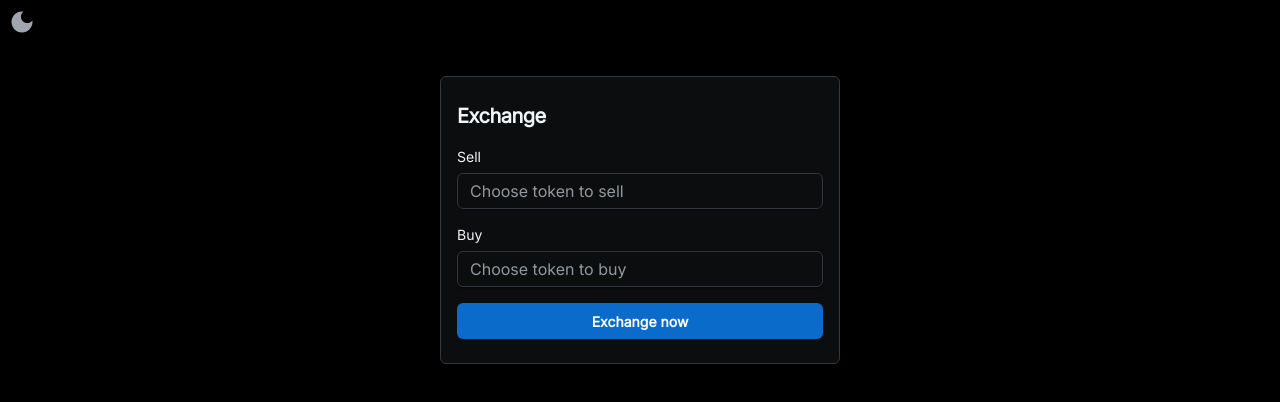
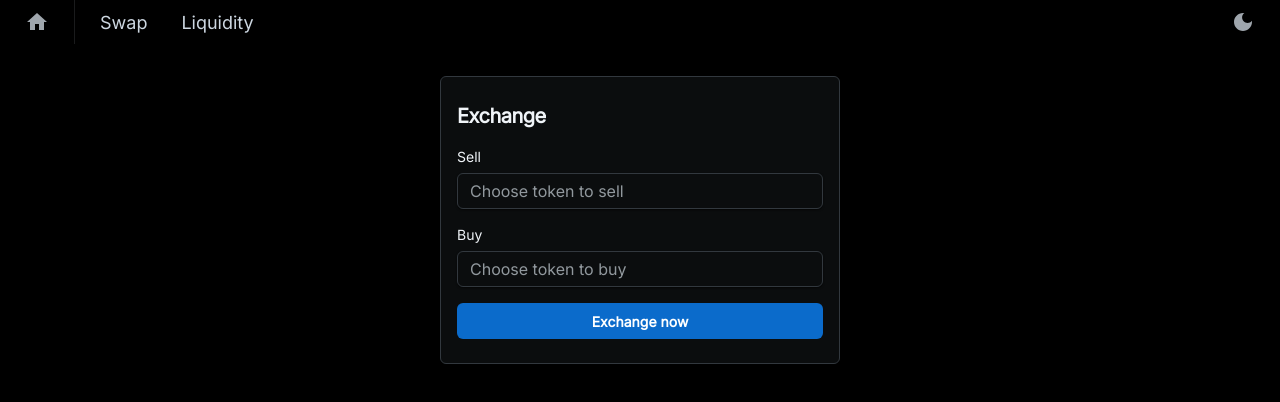
Before and after one commit to crypto-coins-exchange/crypto-coins-exchange, a React (Create React App) app in the folder src/: page / in a window 1280 px wide. Shown: the top 402 px of the page. Built offline with nearby package versions, Linux system fonts and the light colour scheme.

Commit message:
Top menu

```diff
--- a/src/src/Navigation.tsx
+++ b/src/src/Navigation.tsx
@@ -1,26 +1,56 @@
 import React from "react"
 import logo from "./logo.svg"
 import {
+    Box,
     Button,
     IconButton,
+    List,
+    ListDivider,
+    ListItem,
+    ListItemButton,
     useColorScheme
 } from "@mui/joy"
-import { DarkMode, LightMode } from "@mui/icons-material"
+import { DarkMode, Home, LightMode, Person } from "@mui/icons-material"
 
 export const Navigation = () => {
     const { mode, setMode } = useColorScheme()
 
     return (
-        <>
-            <IconButton
+        <Box component="nav" sx={{ flexGrow: 1 }}>
+            <List role="menubar" orientation="horizontal" size="lg">
+                <ListItem role="none">
+                    <ListItemButton
+                        role="menuitem"
+                        component="a"
+                        href="/"
+                        aria-label="Home"
+                    >
+                        <Home />
+                    </ListItemButton>
+                </ListItem>
+                <ListDivider />
+                <ListItem role="none">
+                    <ListItemButton role="menuitem" component="a" href="/swap">
+                        Swap
+                    </ListItemButton>
+                </ListItem>
+                <ListItem role="none">
+                    <ListItemButton role="menuitem" component="a" href="/liquidity">
+                        Liquidity
+                    </ListItemButton>
+                </ListItem>
+                <ListItem role="none" sx={{ marginInlineStart: "auto" }}>
+                    <ListItemButton
+                        role="menuitem"
                         component="button"
-                size="lg"
                         onClick={() => {
                             setMode(mode === "light" ? "dark" : "light");
                         }}
                     >
                         {mode === "light" ? <LightMode /> : <DarkMode />}
-            </IconButton>
-        </>
+                    </ListItemButton>
+                </ListItem>
+            </List>
+        </Box>
     )
 }
```
Lines whose indentation alone changed are shown as unchanged.
